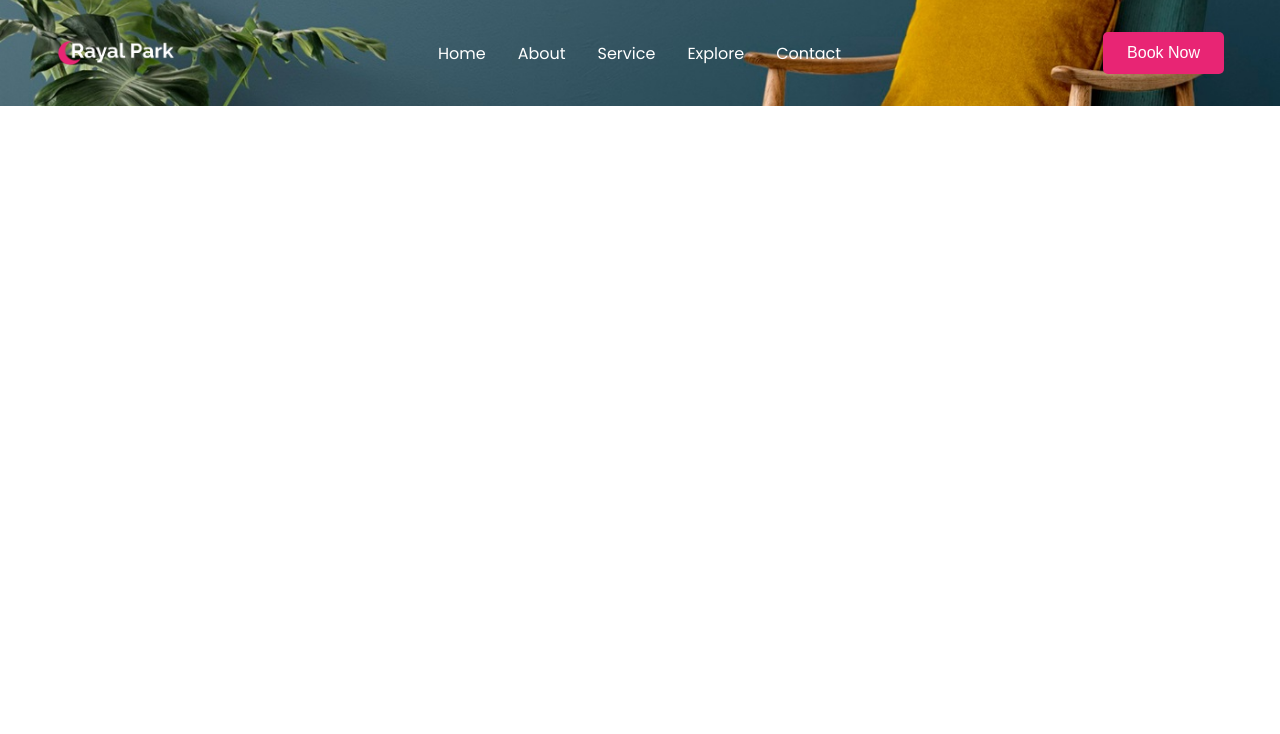
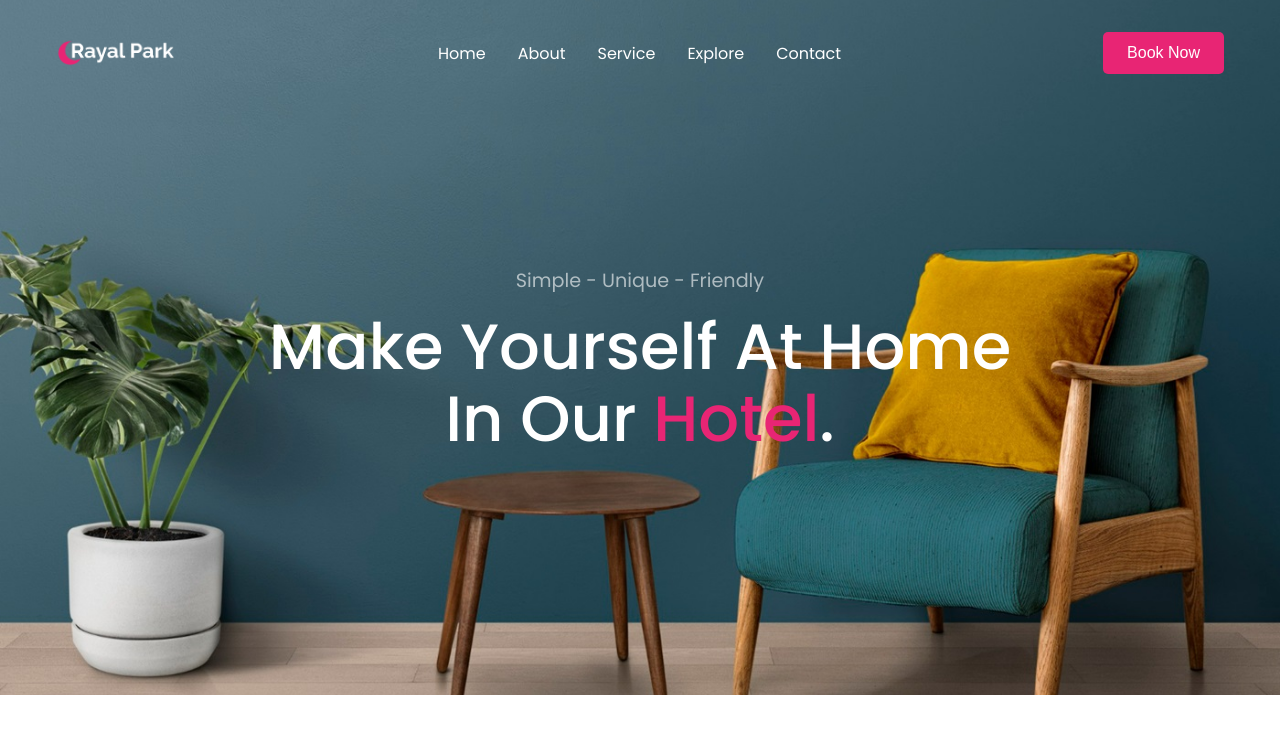
Before and after one commit to BurnettMiao/Build-Hotel-Website-Using-HTML-CSS-And-JavaScript-Responsive-Landing-Page, a plain HTML site: page index.html in a window 1280 px wide. Drawn offline with nearby package versions, Linux system fonts and the light colour scheme.

Commit message:
header section finish

```diff
--- a/index.html
+++ b/index.html
@@ -33,8 +33,14 @@
 
         <button class="btn nav__btn">Book Now</button>
       </nav>
+
+      <div class="section__container header__container" id="home">
+        <p>Simple - Unique - Friendly</p>
+        <h1>Make Yourself At Home<br />In Our <span>Hotel</span>.</h1>
+      </div>
     </header>
 
+    <script src="https://unpkg.com/scrollreveal"></script>
     <script src="script.js"></script>
   </body>
 </html>
--- a/script.js
+++ b/script.js
@@ -13,3 +13,20 @@ navLinks.addEventListener('click', () => {
   navLinks.classList.remove('open');
   menuBtnIcon.setAttribute('class', 'ri-menu-line');
 });
+
+// Scroll Reveal setting
+const scrollRevealOption = {
+  distance: '50px',
+  origin: 'bottom',
+  duration: 1000,
+};
+
+// header section
+ScrollReveal().reveal('.header__container p', {
+  ...scrollRevealOption,
+});
+
+ScrollReveal().reveal('.header__container h1', {
+  ...scrollRevealOption,
+  delay: 500,
+});
--- a/style.css
+++ b/style.css
@@ -157,6 +157,30 @@ nav {
   display: none;
 }
 
+.header__container {
+  padding-block: 10rem 15rem;
+}
+
+.header__container h1 span {
+  color: var(--primary-color);
+}
+
+.header__container p {
+  margin-bottom: 1rem;
+  font-size: 1.2rem;
+  color: var(--white);
+  text-align: center;
+  opacity: 0.6;
+}
+
+.header__container h1 {
+  font-size: 4rem;
+  font-weight: 500;
+  line-height: 4.5rem;
+  color: var(--white);
+  text-align: center;
+}
+
 @media (width > 768px) {
   nav {
     padding: 2rem 1rem;
```
